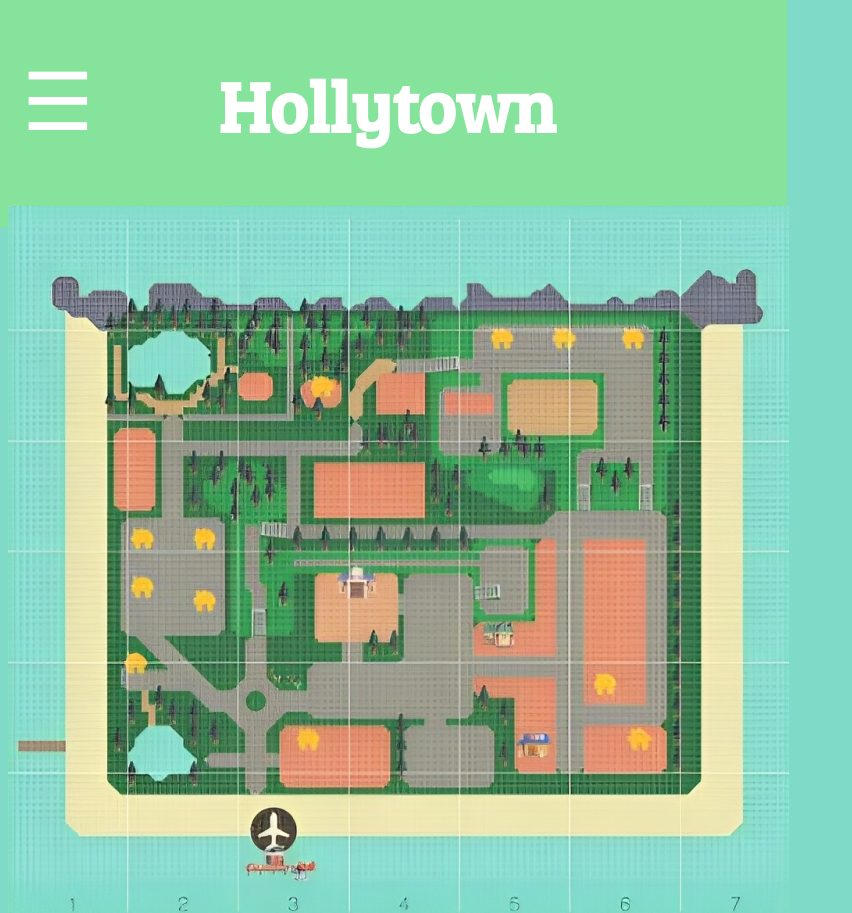
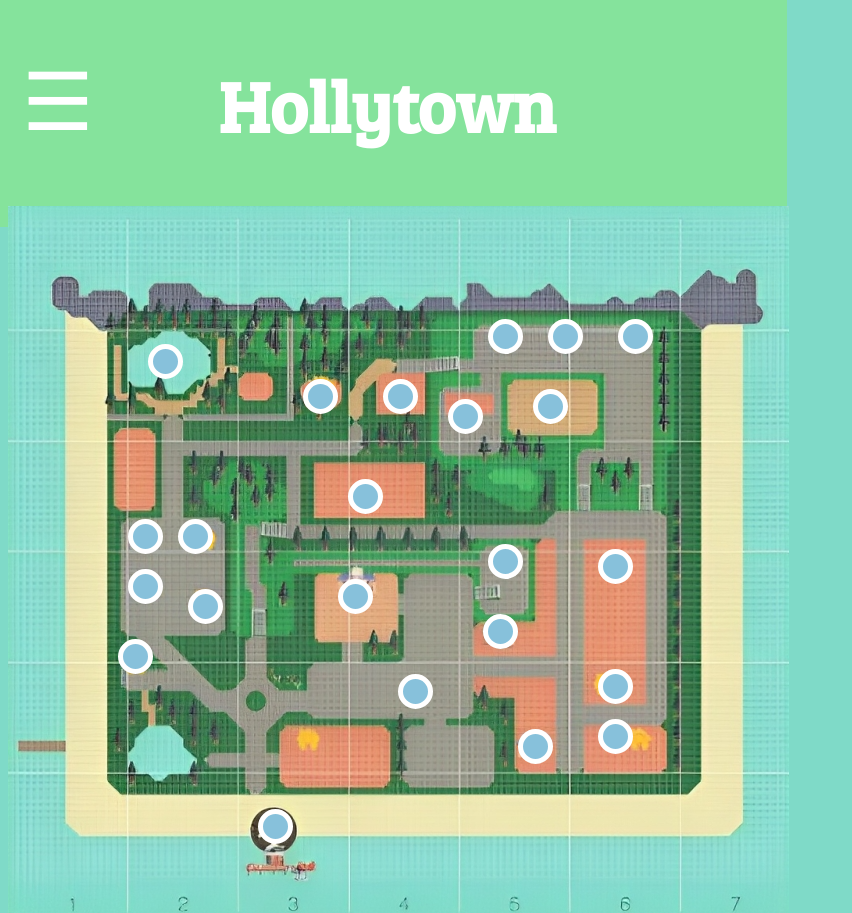
Before and after one commit to evylarmit/Minor, a plain HTML site: page index.html in a window 1280 px wide. Shown: the top 913 px of the page, without its empty margins (0-852 px from the left). Drawn offline with Linux system fonts and the light colour scheme.

Commit message:
pop -up make them appear

```diff
--- a/index.html
+++ b/index.html
@@ -7,7 +7,7 @@
     <link rel="preconnect" href="https://fonts.gstatic.com" crossorigin>
     <link href="https://fonts.googleapis.com/css2?family=Bree+Serif&display=swap" rel="stylesheet">
     <script src="weatherapi.js" defer></script>
-    <script src="script.js"></script>
+    <script src="script.js" defer></script>
     <link rel="stylesheet" href="style.css">
     <title>Animal crossing Map</title>
 </head>
@@ -31,92 +31,96 @@
     </div>
     <div class="popUp-container">
         <div class="popup">
-            <button onclick="popUp()" class="popUpButton"></button>
-            <span class="popuptext" id="myPopup">Plaza</span>
+            <button onclick="popUp('plaza')" class="popUpButton" id="plaza"></button>
+            <span class="popuptext" id="plaza-popup">Plaza</span>
           </div>
           <div class="popup">
-            <button onclick="popUp()" class="popUpButton"></button>
-            <span class="popuptext" id="myPopup">Airport</span>
+            <button onclick="popUp('airport')" class="popUpButton" id="airport"></button>
+            <span class="popuptext" id="airport-popup">Airport</span>
           </div>
           <div class="popup">
-            <button onclick="popUp()" class="popUpButton"></button>
-            <span class="popuptext" id="myPopup">Market</span>
+            <button onclick="popUp('market')" class="popUpButton" id="market"></button>
+            <span class="popuptext" id="'market-popup'">Market</span>
           </div>
           <div class="popup">
-            <button onclick="popUp()" class="popUpButton"></button>
-            <span class="popuptext" id="myPopup">Lake</span>
+            <button onclick="popUp('lake')" class="popUpButton" id="lake"></button>
+            <span class="popuptext" id="lake-popup">Lake</span>
           </div>
           <div class="popup">
-            <button onclick="popUp()" class="popUpButton"></button>
-            <span class="popuptext" id="myPopup">Look out</span>
+            <button onclick="popUp('look-out')" class="popUpButton" id="look-out"></button>
+            <span class="popuptext" id="look-out-popup">Look out</span>
           </div>
           <div class="popup">
-            <button onclick="popUp()" class="popUpButton"></button>
-            <span class="popuptext" id="myPopup">Able sisters</span>
+            <button onclick="popUp('able-sisters')" class="popUpButton" id="able-sisters"></button>
+            <span class="popuptext" id="able-sisters-popup">Able sisters</span>
           </div>
           <div class="popup">
-            <button onclick="popUp()" class="popUpButton"></button>
-            <span class="popuptext" id="myPopup">Nooks cranny</span>
+            <button onclick="popUp('nooks-cranny')" class="popUpButton" id="nooks-cranny"></button>
+            <span class="popuptext" id="nooks-cranny-popup">Nooks cranny</span>
           </div>
           <div class="popup">
-            <button onclick="popUp()" class="popUpButton"></button>
-            <span class="popuptext" id="myPopup">Tree sale</span>
+            <button onclick="popUp('tree-sale')" class="popUpButton" id="tree-sale"></button>
+            <span class="popuptext" id="tree-sale-popup">Tree sale</span>
           </div>
           <div class="popup">
-            <button onclick="popUp()" class="popUpButton"></button>
-            <span class="popuptext" id="myPopup">The university</span>
+            <button onclick="popUp('the-university')" class="popUpButton" id="the-university"></button>
+            <span class="popuptext" id="the-university-popup">The university</span>
           </div>
           <div class="popup">
-            <button onclick="popUp()" class="popUpButton"></button>
-            <span class="popuptext" id="myPopup">Book shop</span>
+            <button onclick="popUp('book-shop')" class="popUpButton" id="book-shop"></button>
+            <span class="popuptext" id="book-shop-popup">Book shop</span>
           </div>
           <div class="popup">
-            <button onclick="popUp()" class="popUpButton"></button>
-            <span class="popuptext" id="myPopup">Eko</span>
+            <button onclick="popUp('eko')" class="popUpButton" id="eko"></button>
+            <span class="popuptext" id="eko-popup">Eko</span>
           </div>
           <div class="popup">
-            <button onclick="popUp()" class="popUpButton"></button>
-            <span class="popuptext" id="myPopup">Erik</span>
+            <button onclick="popUp('erik')" class="popUpButton" id="erik"></button>
+            <span class="popuptext" id="erik-popup">Erik</span>
           </div>
           <div class="popup">
-            <button onclick="popUp()" class="popUpButton"></button>
-            <span class="popuptext" id="myPopup">Fauna</span>
+            <button onclick="popUp('fauna')" class="popUpButton" id="fauna"></button>
+            <span class="popuptext" id="fauna-popup">Fauna</span>
           </div>
           <div class="popup">
-            <button onclick="popUp()" class="popUpButton"></button>
-            <span class="popuptext" id="myPopup">Maple</span>
+            <button onclick="popUp('maple')" class="popUpButton" id="maple"></button>
+            <span class="popuptext" id="maple-popup">Maple</span>
           </div>
           <div class="popup">
-            <button onclick="popUp()" class="popUpButton"></button>
-            <span class="popuptext" id="myPopup">Teddy</span>
+            <button onclick="popUp('teddy')" class="popUpButton" id="teddy"></button>
+            <span class="popuptext" id="teddy-popup">Teddy</span>
           </div>
           <div class="popup">
-            <button onclick="popUp()" class="popUpButton"></button>
-            <span class="popuptext" id="myPopup">Chevre</span>
+            <button onclick="popUp('chevre')" class="popUpButton" id="chevre"></button>
+            <span class="popuptext" id="chevre-popup">Chevre</span>
           </div>
           <div class="popup">
-            <button onclick="popUp()" class="popUpButton"></button>
-            <span class="popuptext" id="myPopup">Poppy</span>
+            <button onclick="popUp('poppy')" class="popUpButton" id="poppy"></button>
+            <span class="popuptext" id="poppy-popup">Poppy</span>
           </div>
           <div class="popup">
-            <button onclick="popUp()" class="popUpButton"></button>
-            <span class="popuptext" id="myPopup">Beau</span>
+            <button onclick="popUp('beau')" class="popUpButton" id="beau"></button>
+            <span class="popuptext" id="beau-popup">Beau</span>
           </div>
           <div class="popup">
-            <button onclick="popUp()" class="popUpButton"></button>
-            <span class="popuptext" id="myPopup">Lolly</span>
+            <button onclick="popUp('lolly')" class="popUpButton" id="lolly"></button>
+            <span class="popuptext" id="lolly-popup">Lolly</span>
           </div>
           <div class="popup">
-            <button onclick="popUp()" class="popUpButton"></button>
-            <span class="popuptext" id="myPopup">Whitney</span>
+            <button onclick="popUp('whitney')" class="popUpButton" id="whitney"></button>
+            <span class="popuptext" id="whitney-popup">Whitney</span>
           </div>
           <div class="popup">
-            <button onclick="popUp()" class="popUpButton"></button>
-            <span class="popuptext" id="myPopup">Rudy</span>
+            <button onclick="popUp('rudy')" class="popUpButton" id="rudy"></button>
+            <span class="popuptext" id="rudy-popup">Rudy</span>
           </div>
           <div class="popup">
-            <button onclick="popUp()" class="popUpButton"></button>
-            <span class="popuptext" id="myPopup">Chocolate Milk Stand</span>
+            <button onclick="popUp('chocolate-milk-stand')" class="popUpButton" id="chocolate-milk-stand"></button>
+            <span class="popuptext" id="chocolate-milk-stand-popup">Chocolate Milk Stand</span>
+          </div>
+          <div class="popup">
+            <button onclick="popUp('ice-rink')" class="popUpButton" id="ice-rink"></button>
+            <span class="popuptext" id="ice-rink-popup">Ice Rink</span>
           </div>
     </div>
     <div class="weather-box">
--- a/script.js
+++ b/script.js
@@ -16,7 +16,80 @@ function flipflop() {
   }
 }
 
-function popUp() {
-  let popup = document.getElementById("myPopup");
-  popup.classList.toggle("show");
+function popUp(place) {
+  if(place == "plaza") {
+    let popup = document.getElementById('plaza-popup');
+    popup.classList.toggle("show");
+  } else if(place == "airport") {
+    let popup = document.getElementById('airport-popup');
+    popup.classList.toggle("show");
+  } else if(place == "market") {
+    console.log("kk");
+    let popup = document.getElementById('market-popup');
+    popup.classList.toggle("show");
+  } else if(place == "lake") {
+    let popup = document.getElementById('lake-popup');
+    popup.classList.toggle("show");
+  } else if(place == "look-out") {
+    let popup = document.getElementById('look-out-popup');
+    popup.classList.toggle("show");
+  } else if(place == "able-sisters") {
+    let popup = document.getElementById('able-sisters-popup');
+    popup.classList.toggle("show");
+  } else if(place == "nooks-cranny") {
+    let popup = document.getElementById('nooks-cranny-popup');
+    popup.classList.toggle("show");
+  } else if(place == "tree-sale") {
+    let popup = document.getElementById('tree-sale-popup');
+    popup.classList.toggle("show");
+  } else if(place == "the-university") {
+    let popup = document.getElementById('the-university-popup');
+    popup.classList.toggle("show");
+  } else if(place == "book-shop") {
+    let popup = document.getElementById('book-shop-popup');
+    popup.classList.toggle("show");
+  } else if(place == "eko") {
+    let popup = document.getElementById('eko-popup');
+    popup.classList.toggle("show");
+  } else if(place == "erik") {
+    let popup = document.getElementById('erik-popup');
+    popup.classList.toggle("show");
+  } else if(place == "fauna") {
+    let popup = document.getElementById('fauna-popup');
+    popup.classList.toggle("show");
+  } else if(place == "maple") {
+    let popup = document.getElementById('maple-popup');
+    popup.classList.toggle("show");
+  } else if(place == "teddy") {
+    let popup = document.getElementById('teddy-popup');
+    popup.classList.toggle("show");
+  } else if(place == "chevre") {
+    let popup = document.getElementById('chevre-popup');
+    popup.classList.toggle("show");
+  } else if(place == "poppy") {
+    let popup = document.getElementById('poppy-popup');
+    popup.classList.toggle("show");
+  } else if(place == "beau") {
+    let popup = document.getElementById('beau-popup');
+    popup.classList.toggle("show");
+  } else if(place == "lolly") {
+    let popup = document.getElementById('lolly-popup');
+    popup.classList.toggle("show");
+  } else if(place == "whitney") {
+    let popup = document.getElementById('whitney-popup');
+    popup.classList.toggle("show");
+  } else if(place == "rudy") {
+    let popup = document.getElementById('rudy-popup');
+    popup.classList.toggle("show");
+  } else if(place == "chocolate-milk-stand") {
+    let popup = document.getElementById('chocolate-milk-stand-popup');
+    popup.classList.toggle("show");
+  } else if(place == "ice-rink") {
+    let popup = document.getElementById('ice-rink-popup');
+    popup.classList.toggle("show");
+  }
+
+
+
+
 }
--- a/style.css
+++ b/style.css
@@ -190,3 +190,141 @@ body{
   border-radius: 50%;
   position: absolute;
 }
+
+#plaza{
+  position: absolute;
+  top: -350px;
+  left: 330px;
+}
+
+#airport{
+  position: absolute;
+  top: -120px;
+  left: 250px;
+}
+
+#market{
+  position: absolute;
+  top: -255px;
+  left: 390px;
+}
+
+#lake{
+  position: absolute;
+  top: -585px;
+  left: 140px;
+}
+
+#look-out{
+  position: absolute;
+  top: -385px;
+  left: 480px;
+}
+
+#able-sisters{
+  position: absolute;
+  top: -315px;
+  left: 475px;
+}
+
+#nooks-cranny{
+  position: absolute;
+  top: -200px;
+  left: 510px;
+}
+
+#tree-sale{
+  position: absolute;
+  top: -550px;
+  left: 375px;
+}
+
+#the-university{
+  position: absolute;
+  top: -450px;
+  left: 340px;
+}
+
+#book-shop{
+  position: absolute;
+  top: -380px;
+  left: 590px;
+}
+
+#eko{
+  position: absolute;
+  top: -210px;
+  left: 590px;
+}
+
+#erik{
+  position: absolute;
+  top: -410px;
+  left: 120px;
+}
+
+#fauna{
+  position: absolute;
+  top: -360px;
+  left: 120px;
+}
+
+#beau{
+  position: absolute;
+  top: -410px;
+  left: 170px;
+}
+
+#poppy{
+  position: absolute;
+  top: -340px;
+  left: 180px;
+}
+
+#maple{
+  position: absolute;
+  top: -550px;
+  left: 295px;
+}
+
+#teddy{
+  position: absolute;
+  top: -290px;
+  left: 110px;
+}
+
+#chevre{
+  position: absolute;
+  top: -610px;
+  left: 480px;
+}
+
+#lolly{
+  position: absolute;
+  top: -610px;
+  left: 540px;
+}
+
+#whitney{
+  position: absolute;
+  top: -610px;
+  left: 610px;
+}
+
+#rudy{
+  position: absolute;
+  top: -260px;
+  left: 590px;
+}
+
+#chocolate-milk-stand{
+  position: absolute;
+  top: -530px;
+  left: 440px;
+}
+
+#ice-rink{
+  position: absolute;
+  top: -540px;
+  left: 525px;
+}
```
